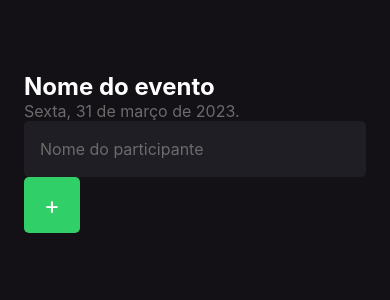
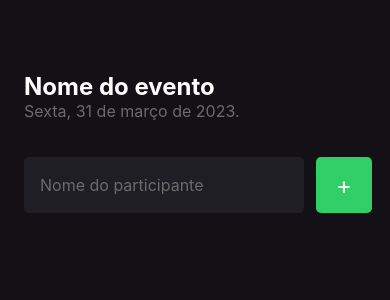
Before and after one commit to srsouzaj/imhere, a React Native app: screen / in a window 390 px wide. Shown: the top 300 px of the page. Built offline with nearby package versions, Linux system fonts and the light colour scheme.

Commit message:
feat: add form

```diff
--- a/src/screens/Home/index.tsx
+++ b/src/screens/Home/index.tsx
@@ -18,6 +18,7 @@ export function Home() {
                 Sexta, 31 de março de 2023.
             </Text>
 
+            <View style={styles.form}>
                 <TextInput
                     style={styles.input}
                     placeholder="Nome do participante"
@@ -30,5 +31,6 @@ export function Home() {
                     </Text>
                 </TouchableOpacity>
             </View>
+        </View>
     )
 }
--- a/src/screens/Home/style.ts
+++ b/src/screens/Home/style.ts
@@ -17,12 +17,14 @@ export const styles = StyleSheet.create({
         fontSize: 16
     },
     input: {
+        flex: 1,
         height: 56,
         backgroundColor: '#1F1E25',
         borderRadius: 5,
         color: '#FFFF',
         padding: 16,
         fontSize: 16,
+        marginRight: 12
     },
     buttonText: {
         color: '#FFF',
@@ -35,5 +37,11 @@ export const styles = StyleSheet.create({
         backgroundColor: '#31CF67',
         alignItems: 'center',
         justifyContent: 'center'
+    },
+    form: {
+        width: '100%',
+        flexDirection: 'row',
+        marginTop: 36,
+        marginBottom: 42
     }
 })
```
Lines whose indentation alone changed are shown as unchanged.
